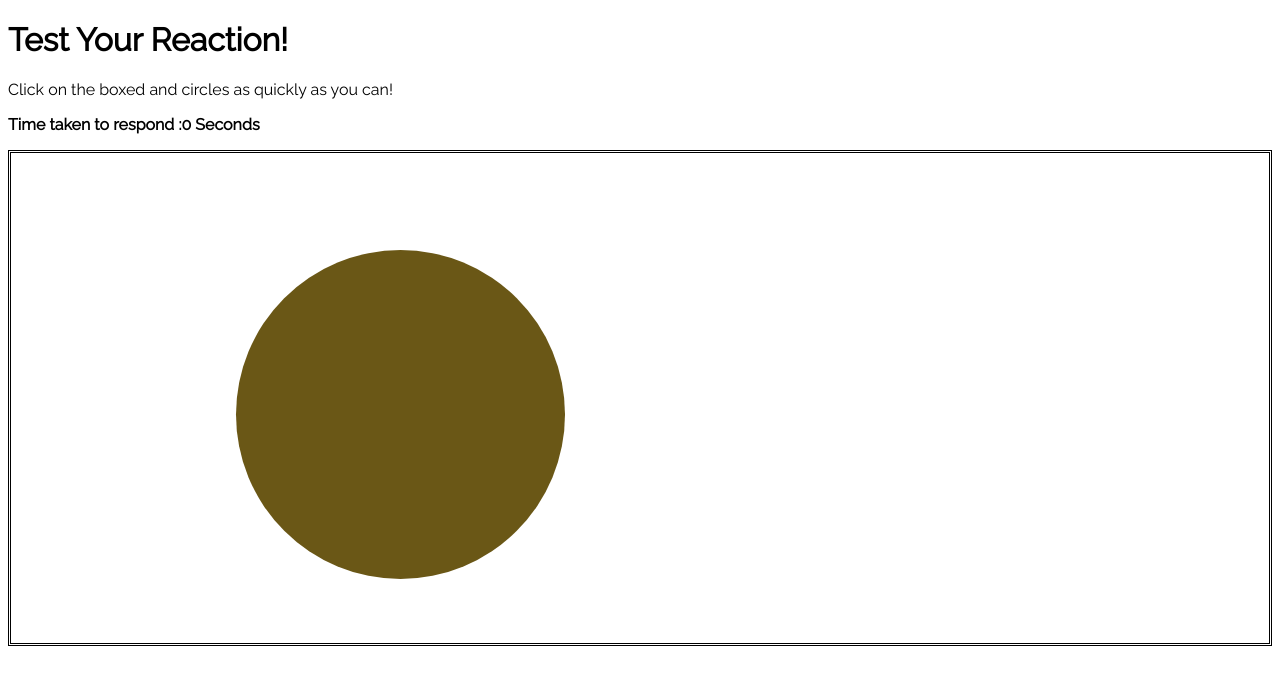
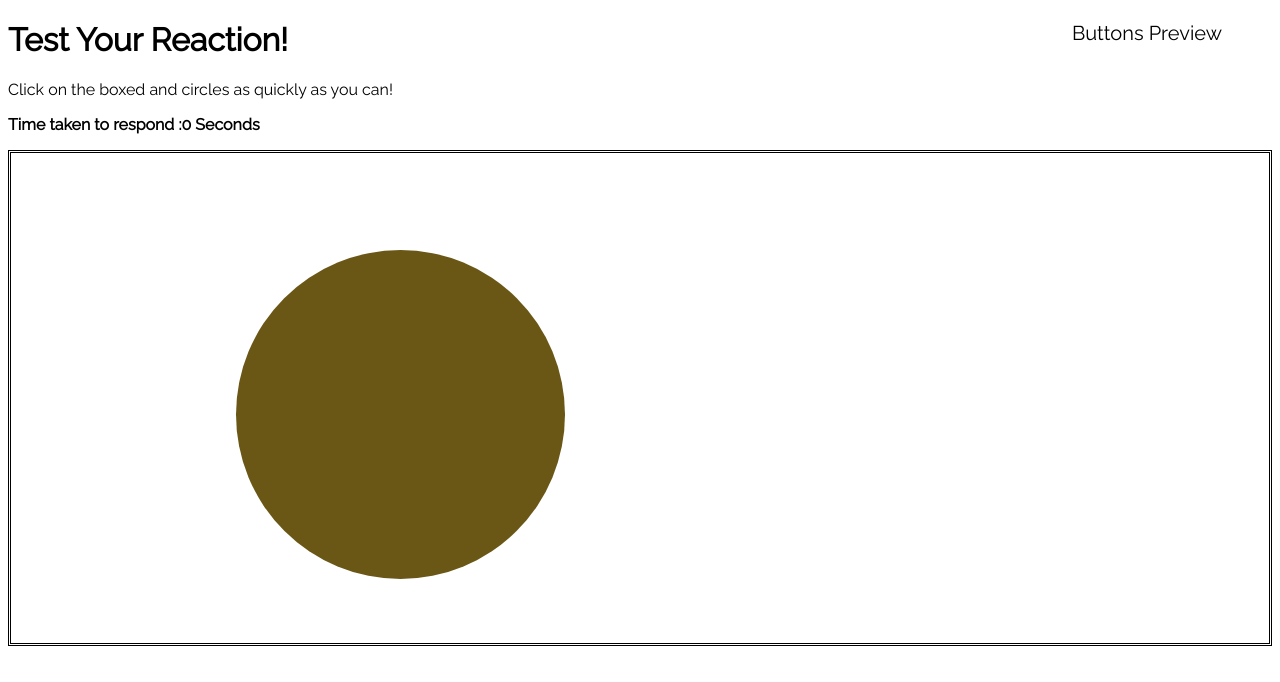
Before and after one commit to DarrenBlunk/darrenblunk.github.io, a plain HTML site: page index.html in a window 1280 px wide. Drawn offline with Linux system fonts and the light colour scheme.

Commit message:
Added links to buttons preview page

```diff
--- a/index.html
+++ b/index.html
@@ -11,16 +11,25 @@
             }
             #gameWindow {
                 border-style: double;
-                height: 490px
+                height: 490px;
             }
 
             #cObject {
                 position: relative;
             }
 
+             a {
+                text-decoration: none;
+                float: right;
+                font-size: 20px;
+                color: black;
+                margin-right: 50px;
+            }
+
         </style>
     </head>
     <body>
+      <a href="Buttons.html">Buttons Preview</a>
       <h1>Test Your Reaction!</h1>
        <p>Click on the boxed and circles as quickly as you can!</p>
        <p><b id="timeGUI">Time taken to respond : 0.00</b></p>
```
